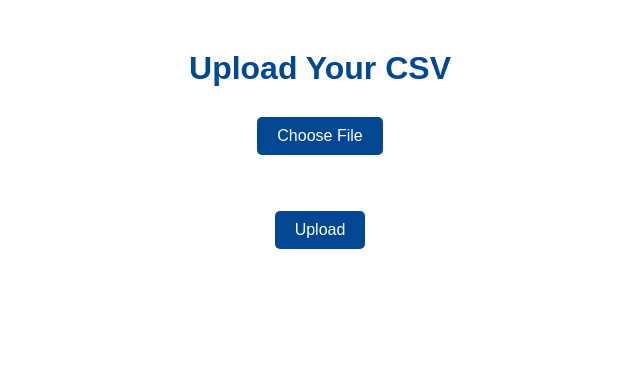
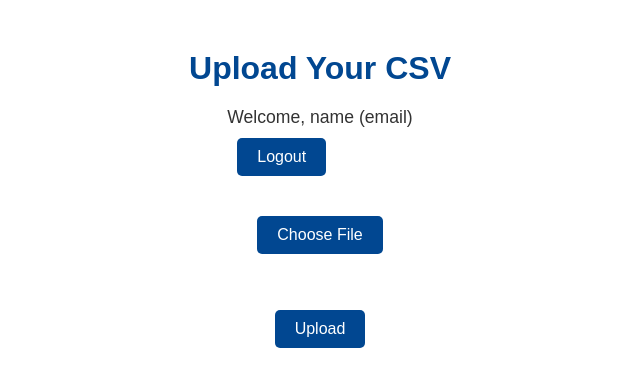
Before and after one commit to rahulop5/Bulk_email_sender_frontend, a React (Vite) app in the folder frontend/: page /upload-csv in a window 1280 px wide. Shown: the top 386 px of the page, without its empty margins (320-960 px from the left). Built offline with nearby package versions, Linux system fonts and the light colour scheme; no server answers.

Commit message:
added logout button

```diff
--- a/frontend/src/components/CSVUpload.jsx
+++ b/frontend/src/components/CSVUpload.jsx
@@ -1,10 +1,23 @@
-import { useRef, useState } from 'react';
+import { useRef, useState, useEffect } from 'react';
 import classes from "./CSVUpload.module.css";
 
 function CSVUpload() {
   const fileholder = useRef();
   const [fileName, setFileName] = useState(''); // State to store the file name
   const [filePreview, setFilePreview] = useState(''); // State to store the CSV preview
+  const [user, setUser] = useState({name: "name", email: "email"}); // State to store user data (name and email)
+
+  // Fetch user info on component mount
+  useEffect(() => {
+    fetch("http://localhost:3000/user-info", {
+      credentials: 'include', // Ensure cookies are sent for session info
+    })
+      .then(res => res.json())
+      .then(data => {
+        setUser(data); // Set the user info (name and email)
+      })
+      .catch(err => console.error(err));
+  }, []);
 
   function filehandler(event) {
     event.preventDefault();
@@ -26,9 +39,28 @@ function CSVUpload() {
     }
   }
 
+  function handleLogout() {
+    fetch("http://localhost:3000/auth/google/logout", {
+      credentials: 'include',
+    })
+      .then(() => {
+        window.location.href = "/"; // Redirect to the homepage after logout
+      })
+      .catch(err => console.error(err));
+  }
+
   return (
     <div className={classes.container}>
       <h2>Upload Your CSV</h2>
+
+      {/* Show user info */}
+      {user && (
+        <div className={classes.userInfo}>
+          <p>Welcome, {user.name} ({user.email})</p>
+          <button onClick={handleLogout}>Logout</button>
+        </div>
+      )}
+
       <form>
         <input
           ref={fileholder}
--- a/frontend/src/components/CSVUpload.module.css
+++ b/frontend/src/components/CSVUpload.module.css
@@ -70,3 +70,9 @@
     font-size: 0.9rem;
     color: #333;
   }
+
+  .userInfo {
+    margin-bottom: 20px;
+    font-size: 1.1rem;
+    color: #333;
+  }
```
Also changed, not shown: 1 other file (tests, documents, lock files or other folders).
